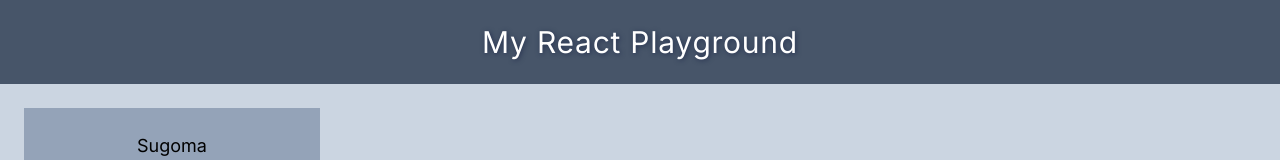
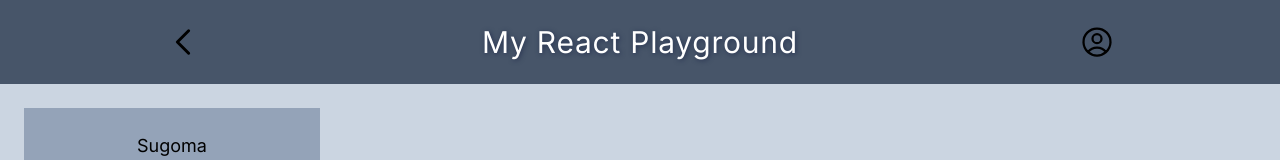
Before and after one commit to Gnoneks/my-react-playground, a Next.js app: page / in a window 1280 px wide. Shown: the top 160 px of the page. Built offline with nearby package versions, Linux system fonts and the light colour scheme.

Commit message:
Added more tools to header

```diff
--- a/app/components/header/Header.tsx
+++ b/app/components/header/Header.tsx
@@ -1,9 +1,48 @@
-import './header.css'
+"use client";
+import { useRouter } from "next/navigation";
+import "./header.css";
+import Link from "next/link";
 
 export default function Header() {
+  const router = useRouter();
+
+
+
   return (
-    <div className="flex justify-center p-6 min-w-full bg-slate-600">
-      <h1 className="text-3xl tracking-wide text-shadow text-white">My React Playground</h1>
+    <div className="flex justify-around p-6 min-w-full bg-slate-600">
+      <Link className="left-48" href={"/"}>
+        <svg
+          xmlns="http://www.w3.org/2000/svg"
+          fill="none"
+          viewBox="0 0 24 24"
+          strokeWidth={2}
+          stroke="currentColor"
+          className="w-9 h-9"
+        >
+          <path
+            strokeLinecap="round"
+            strokeLinejoin="round"
+            d="M15.75 19.5L8.25 12l7.5-7.5"
+          />
+        </svg>
+      </Link>
+      <h1 className="text-3xl tracking-wide text-shadow text-white">
+        My React Playground
+      </h1>
+      <svg
+        xmlns="http://www.w3.org/2000/svg"
+        fill="none"
+        viewBox="0 0 24 24"
+        strokeWidth={1.5}
+        stroke="currentColor"
+        className="w-9 h-9"
+      >
+        <path
+          strokeLinecap="round"
+          strokeLinejoin="round"
+          d="M17.982 18.725A7.488 7.488 0 0012 15.75a7.488 7.488 0 00-5.982 2.975m11.963 0a9 9 0 10-11.963 0m11.963 0A8.966 8.966 0 0112 21a8.966 8.966 0 01-5.982-2.275M15 9.75a3 3 0 11-6 0 3 3 0 016 0z"
+        />
+      </svg>
     </div>
   );
 }
```
